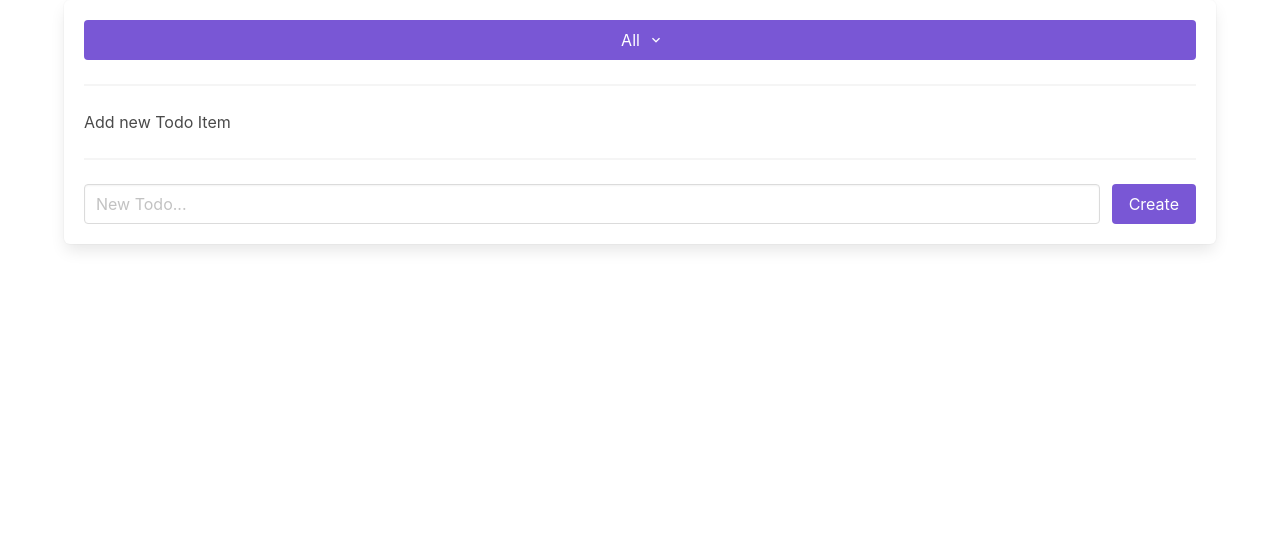
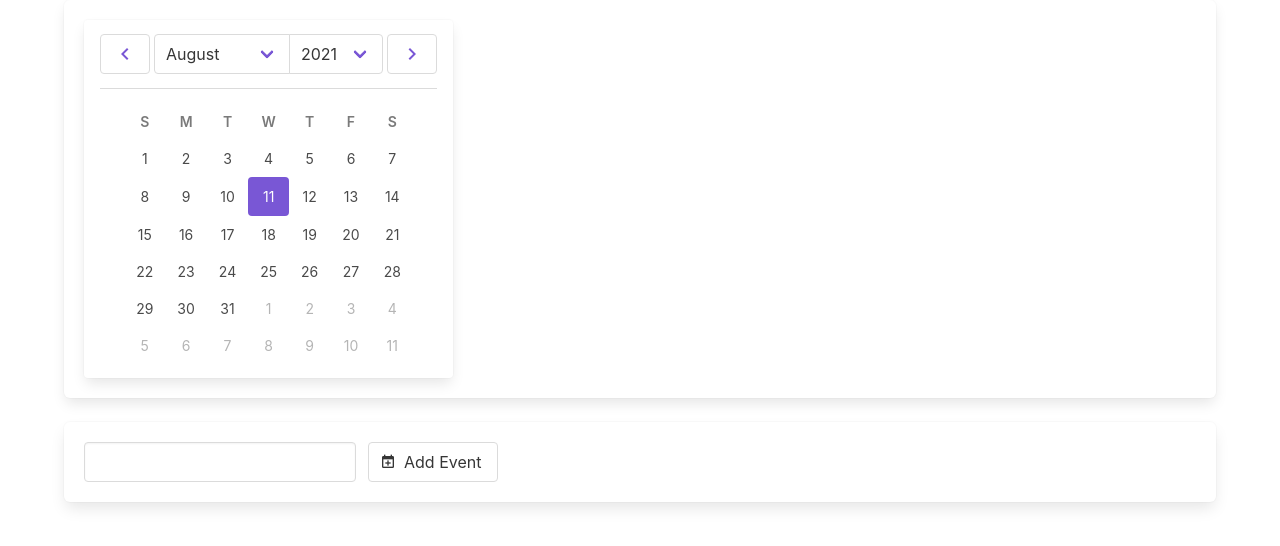
Before and after one commit to Rui-Inacio/landing-page, a Vue app: page / in a window 1280 px wide. Shown: the top 546 px of the page. Built offline with nearby package versions, Linux system fonts and the light colour scheme.

Commit message:
Data Structures for Events

```diff
--- a/src/App.vue
+++ b/src/App.vue
@@ -1,7 +1,8 @@
 <template>
   <div>
 
-    <Todo></Todo>
+    <!-- <Todo></Todo> -->
+    <Schedule></Schedule>
 
   </div>
 </template>
@@ -12,7 +13,8 @@ export default {
 
   name: 'App',
   components: {
-    Todo : () => import('./components/Todo')
+    Schedule: () => import('./components/Schedule.vue')
+    // Todo : () => import('./components/Todo')
   }
 }
 
--- /dev/null
+++ b/src/components/Schedule.vue
@@ -0,0 +1,127 @@
+<template>
+  <div class="container">
+
+    <b-datepicker
+			class="box"
+      inline
+      v-model="date"
+      :events="allEvents"
+      indicators="dots"
+      @input="changeDate(date)"
+    >
+    </b-datepicker>
+
+		<div class="box">
+			<b-field grouped>
+				<b-input v-model="event.description"></b-input>
+				<b-button @click="createEvent(event)" icon-left="calendar-plus">Add Event</b-button>
+			</b-field>
+			<div class="card" v-for="event in shownEvents" :key="event.description">
+				<div class="card-content">
+					{{event.description}}
+				</div>
+			</div>
+		</div>
+
+  </div>
+</template>
+
+<script>
+export default {
+  data() {
+    return {
+      date: new Date(),
+      allEvents: [],
+      shownEvents: [],
+      eventsByMonth: null,
+      eventsByDay: null,
+      event: {
+        date: null,
+        description: null,
+        color: null,
+        icon: null,
+      },
+
+    };
+  },
+
+  methods: {
+
+    changeDate (date) {
+
+      this.event.date = date;
+
+      const month = date.getMonth();
+      const day = date.getDate();
+
+      let events = this.getEvents(day, month);
+      this.shownEvents = events;
+
+    },
+
+    getEvents (day, month) {
+
+      let events = [];
+      if(!this.eventsByMonth.has(month)){
+        return [];
+      }
+
+      let montlyEvents = this.eventsByMonth.get(month);
+      for(var entry of montlyEvents.entries()){
+        if(entry[0] == day){
+          events = entry[1];
+        }
+      }
+
+      return events;
+
+    },
+
+    createEvent () {
+
+      let month = this.event.date.getMonth();
+      let day = this.event.date.getDate();
+
+      if(!this.eventsByMonth.has(month)){
+        this.eventsByMonth.set(month, new Map());
+      }
+
+      let monthlyMap = this.eventsByMonth.get(month);
+      let dailyEvents = new Array();
+      if(!monthlyMap.has(day)){
+        monthlyMap.set(day, dailyEvents);
+      }
+      dailyEvents = monthlyMap.get(day);
+
+      const newEvent = this.event;
+      dailyEvents.push(newEvent);
+      this.shownEvents.push(newEvent);
+
+      this.event = {
+        description: null,
+        date: new Date(),
+        color: null,
+        icon: null
+      }
+
+    },
+
+  },
+  created () {
+
+    if(this.eventsByMonth == null){
+      this.eventsByMonth = new Map();
+    }
+
+    if(this.eventsByYear == null){
+      this.eventsByYear = new Map();
+    }
+
+    this.event.date = new Date();
+
+  },
+};
+</script>
+
+<style>
+</style>
```
